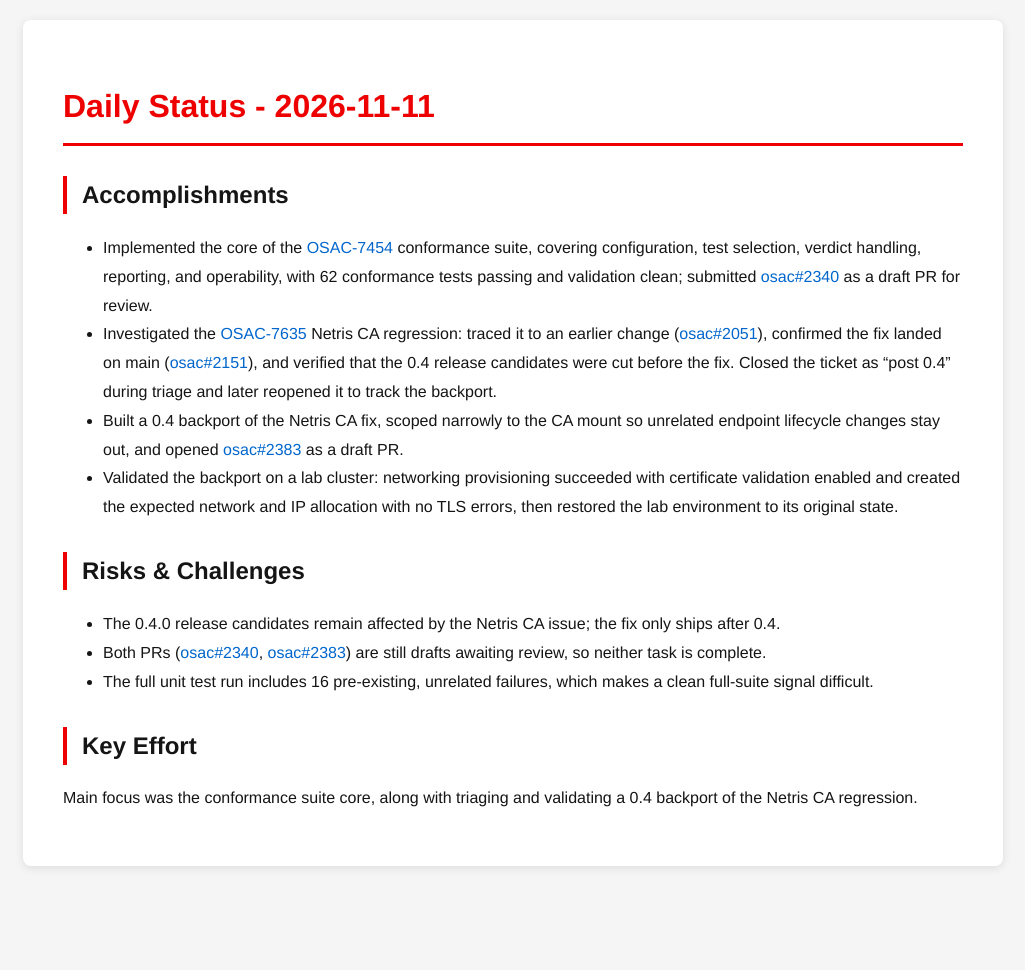
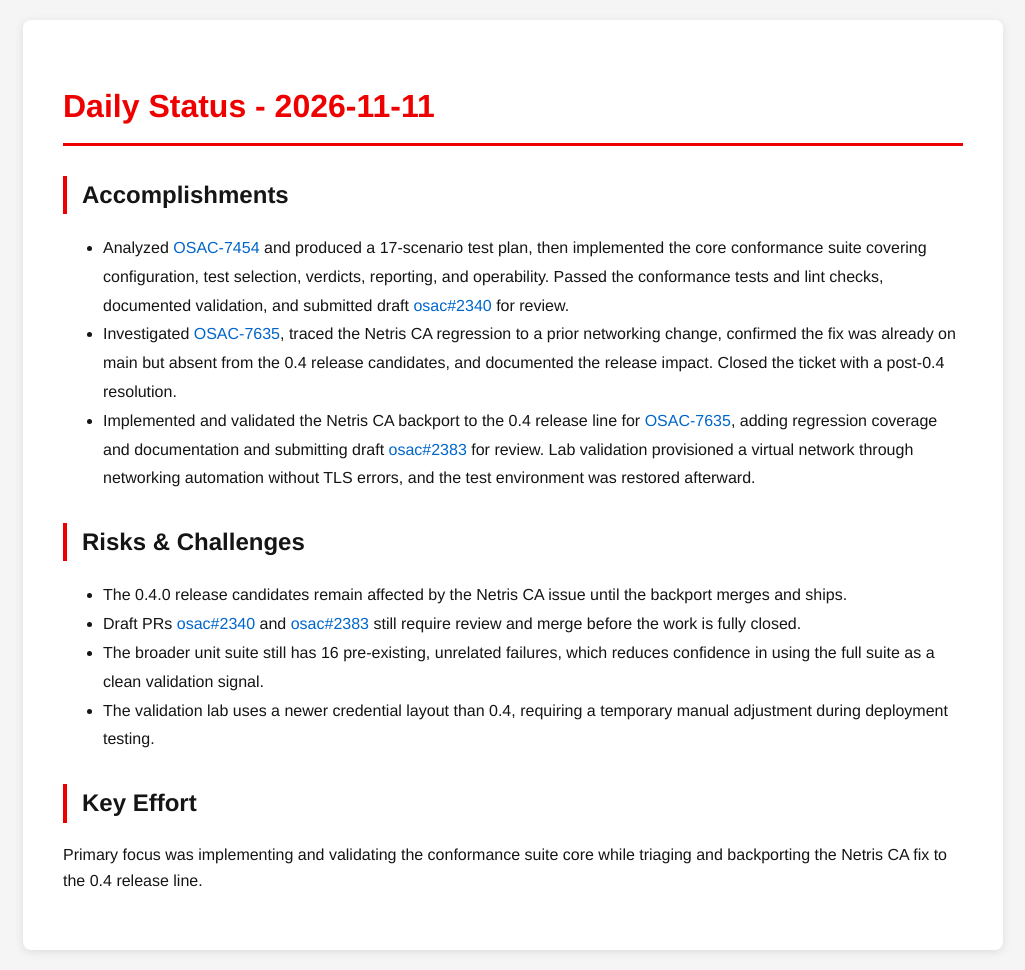
Before and after one commit to tzvatot/daily-status, a Jekyll site: the page built from 2026-11-11.md, in a window 1280 px wide. Shown: the whole page, without its empty margins (127-1152 px from the left). Built offline with Jekyll 4.4.1, drawn with Linux system fonts in a browser that asks for light colours; before the commit the page ends 900 px from its top, so only the background shows below that.

Commit message:
Daily status update - 2026-11-11

```diff
--- a/2026-11-11.md
+++ b/2026-11-11.md
@@ -7,15 +7,15 @@ date: 2026-11-11
 # Daily Status - 2026-11-11
 
 ## Accomplishments
-- Implemented the core of the [OSAC-7454](https://redhat.atlassian.net/browse/OSAC-7454) conformance suite, covering configuration, test selection, verdict handling, reporting, and operability, with 62 conformance tests passing and validation clean; submitted [osac#2340](https://github.com/osac-project/osac/pull/2340) as a draft PR for review.
-- Investigated the [OSAC-7635](https://redhat.atlassian.net/browse/OSAC-7635) Netris CA regression: traced it to an earlier change ([osac#2051](https://github.com/osac-project/osac/pull/2051)), confirmed the fix landed on main ([osac#2151](https://github.com/osac-project/osac/pull/2151)), and verified that the 0.4 release candidates were cut before the fix. Closed the ticket as "post 0.4" during triage and later reopened it to track the backport.
-- Built a 0.4 backport of the Netris CA fix, scoped narrowly to the CA mount so unrelated endpoint lifecycle changes stay out, and opened [osac#2383](https://github.com/osac-project/osac/pull/2383) as a draft PR.
-- Validated the backport on a lab cluster: networking provisioning succeeded with certificate validation enabled and created the expected network and IP allocation with no TLS errors, then restored the lab environment to its original state.
+- Analyzed [OSAC-7454](https://redhat.atlassian.net/browse/OSAC-7454) and produced a 17-scenario test plan, then implemented the core conformance suite covering configuration, test selection, verdicts, reporting, and operability. Passed the conformance tests and lint checks, documented validation, and submitted draft [osac#2340](https://github.com/osac-project/osac/pull/2340) for review.
+- Investigated [OSAC-7635](https://redhat.atlassian.net/browse/OSAC-7635), traced the Netris CA regression to a prior networking change, confirmed the fix was already on main but absent from the 0.4 release candidates, and documented the release impact. Closed the ticket with a post-0.4 resolution.
+- Implemented and validated the Netris CA backport to the 0.4 release line for [OSAC-7635](https://redhat.atlassian.net/browse/OSAC-7635), adding regression coverage and documentation and submitting draft [osac#2383](https://github.com/osac-project/osac/pull/2383) for review. Lab validation provisioned a virtual network through networking automation without TLS errors, and the test environment was restored afterward.
 
 ## Risks & Challenges
-- The 0.4.0 release candidates remain affected by the Netris CA issue; the fix only ships after 0.4.
-- Both PRs ([osac#2340](https://github.com/osac-project/osac/pull/2340), [osac#2383](https://github.com/osac-project/osac/pull/2383)) are still drafts awaiting review, so neither task is complete.
-- The full unit test run includes 16 pre-existing, unrelated failures, which makes a clean full-suite signal difficult.
+- The 0.4.0 release candidates remain affected by the Netris CA issue until the backport merges and ships.
+- Draft PRs [osac#2340](https://github.com/osac-project/osac/pull/2340) and [osac#2383](https://github.com/osac-project/osac/pull/2383) still require review and merge before the work is fully closed.
+- The broader unit suite still has 16 pre-existing, unrelated failures, which reduces confidence in using the full suite as a clean validation signal.
+- The validation lab uses a newer credential layout than 0.4, requiring a temporary manual adjustment during deployment testing.
 
 ## Key Effort
-Main focus was the conformance suite core, along with triaging and validating a 0.4 backport of the Netris CA regression.
+Primary focus was implementing and validating the conformance suite core while triaging and backporting the Netris CA fix to the 0.4 release line.
```
